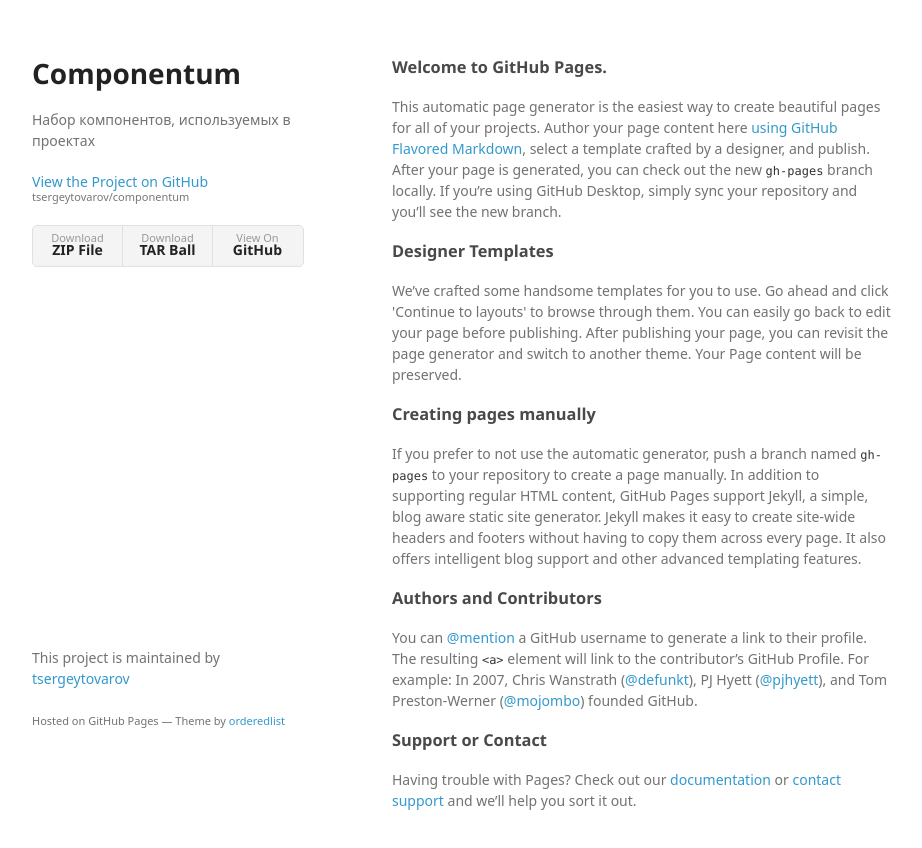
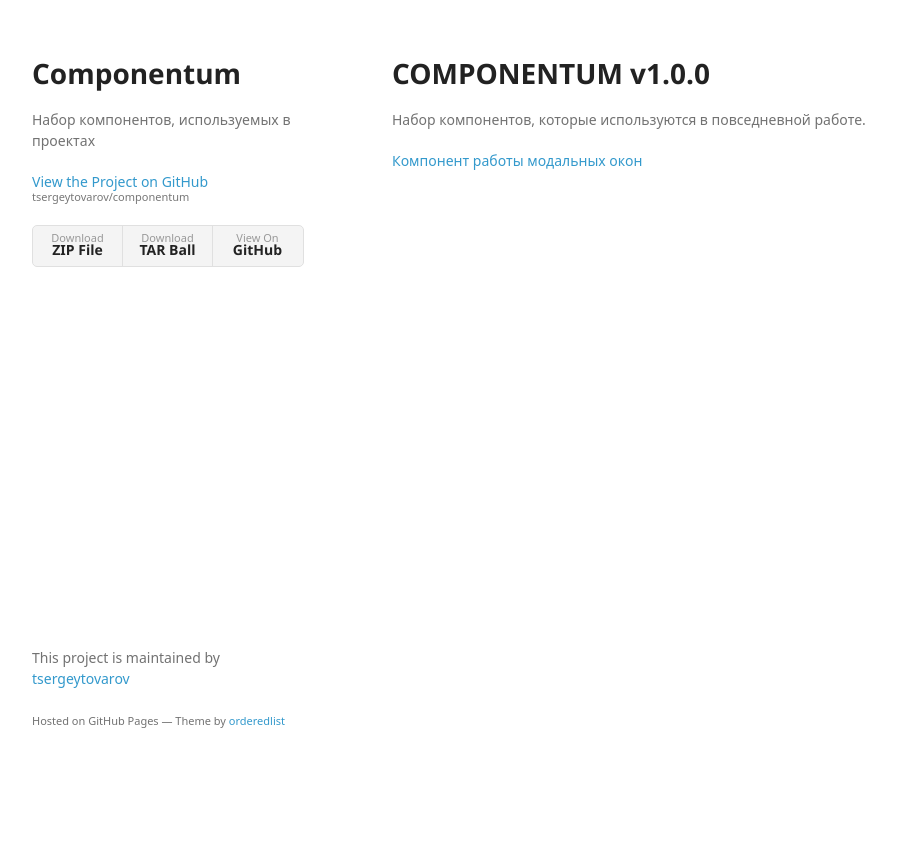
Before and after one commit to tsergeytovarov/componentum, a plain HTML site: page index.html in a window 1280 px wide. Shown: the whole page, without its empty margins (178-1100 px from the left). After the commit the page ends 800 px from the top, so only its background shows below. Drawn offline with Linux system fonts and the light colour scheme; a web font is replaced by a local one.

```diff
--- a/index.html
+++ b/index.html
@@ -28,30 +28,12 @@
         </ul>
       </header>
       <section>
-        <h3>
-<a id="welcome-to-github-pages" class="anchor" href="#welcome-to-github-pages" aria-hidden="true"><span aria-hidden="true" class="octicon octicon-link"></span></a>Welcome to GitHub Pages.</h3>
+        <h1>
+<a id="componentum-v100" class="anchor" href="#componentum-v100" aria-hidden="true"><span aria-hidden="true" class="octicon octicon-link"></span></a>COMPONENTUM v1.0.0</h1>
 
-<p>This automatic page generator is the easiest way to create beautiful pages for all of your projects. Author your page content here <a href="https://guides.github.com/features/mastering-markdown/">using GitHub Flavored Markdown</a>, select a template crafted by a designer, and publish. After your page is generated, you can check out the new <code>gh-pages</code> branch locally. If you’re using GitHub Desktop, simply sync your repository and you’ll see the new branch.</p>
+<p>Набор компонентов, которые используются в повседневной работе.</p>
 
-<h3>
-<a id="designer-templates" class="anchor" href="#designer-templates" aria-hidden="true"><span aria-hidden="true" class="octicon octicon-link"></span></a>Designer Templates</h3>
-
-<p>We’ve crafted some handsome templates for you to use. Go ahead and click 'Continue to layouts' to browse through them. You can easily go back to edit your page before publishing. After publishing your page, you can revisit the page generator and switch to another theme. Your Page content will be preserved.</p>
-
-<h3>
-<a id="creating-pages-manually" class="anchor" href="#creating-pages-manually" aria-hidden="true"><span aria-hidden="true" class="octicon octicon-link"></span></a>Creating pages manually</h3>
-
-<p>If you prefer to not use the automatic generator, push a branch named <code>gh-pages</code> to your repository to create a page manually. In addition to supporting regular HTML content, GitHub Pages support Jekyll, a simple, blog aware static site generator. Jekyll makes it easy to create site-wide headers and footers without having to copy them across every page. It also offers intelligent blog support and other advanced templating features.</p>
-
-<h3>
-<a id="authors-and-contributors" class="anchor" href="#authors-and-contributors" aria-hidden="true"><span aria-hidden="true" class="octicon octicon-link"></span></a>Authors and Contributors</h3>
-
-<p>You can <a href="https://help.github.com/articles/basic-writing-and-formatting-syntax/#mentioning-users-and-teams" class="user-mention">@mention</a> a GitHub username to generate a link to their profile. The resulting <code>&lt;a&gt;</code> element will link to the contributor’s GitHub Profile. For example: In 2007, Chris Wanstrath (<a href="https://github.com/defunkt" class="user-mention">@defunkt</a>), PJ Hyett (<a href="https://github.com/pjhyett" class="user-mention">@pjhyett</a>), and Tom Preston-Werner (<a href="https://github.com/mojombo" class="user-mention">@mojombo</a>) founded GitHub.</p>
-
-<h3>
-<a id="support-or-contact" class="anchor" href="#support-or-contact" aria-hidden="true"><span aria-hidden="true" class="octicon octicon-link"></span></a>Support or Contact</h3>
-
-<p>Having trouble with Pages? Check out our <a href="https://help.github.com/pages">documentation</a> or <a href="https://github.com/contact">contact support</a> and we’ll help you sort it out.</p>
+<p><a href="components/modal/">Компонент работы модальных окон</a></p>
       </section>
       <footer>
         <p>This project is maintained by <a href="https://github.com/tsergeytovarov">tsergeytovarov</a></p>
```
Also changed, not shown: params.json (+1 -1 lines).
